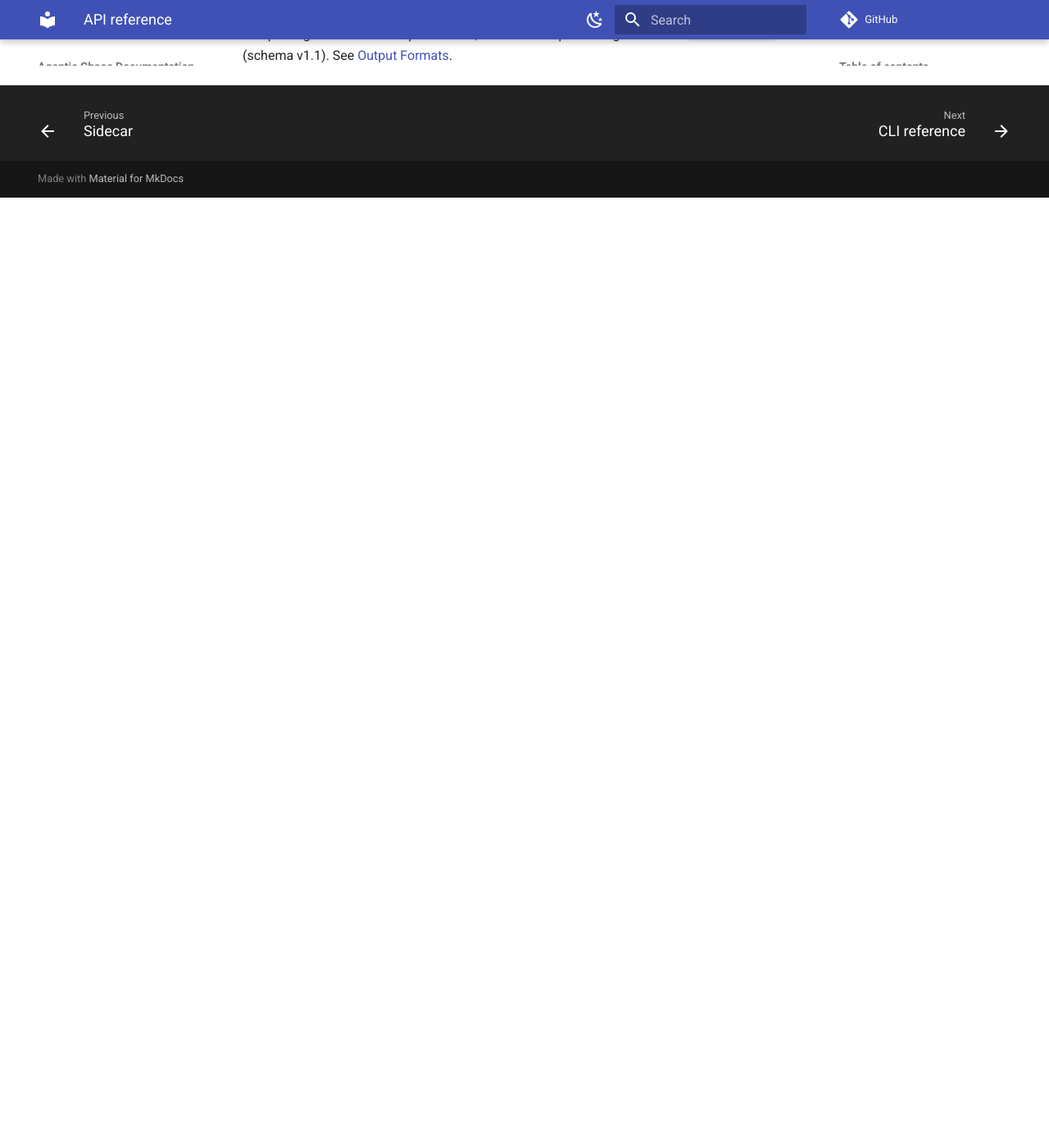
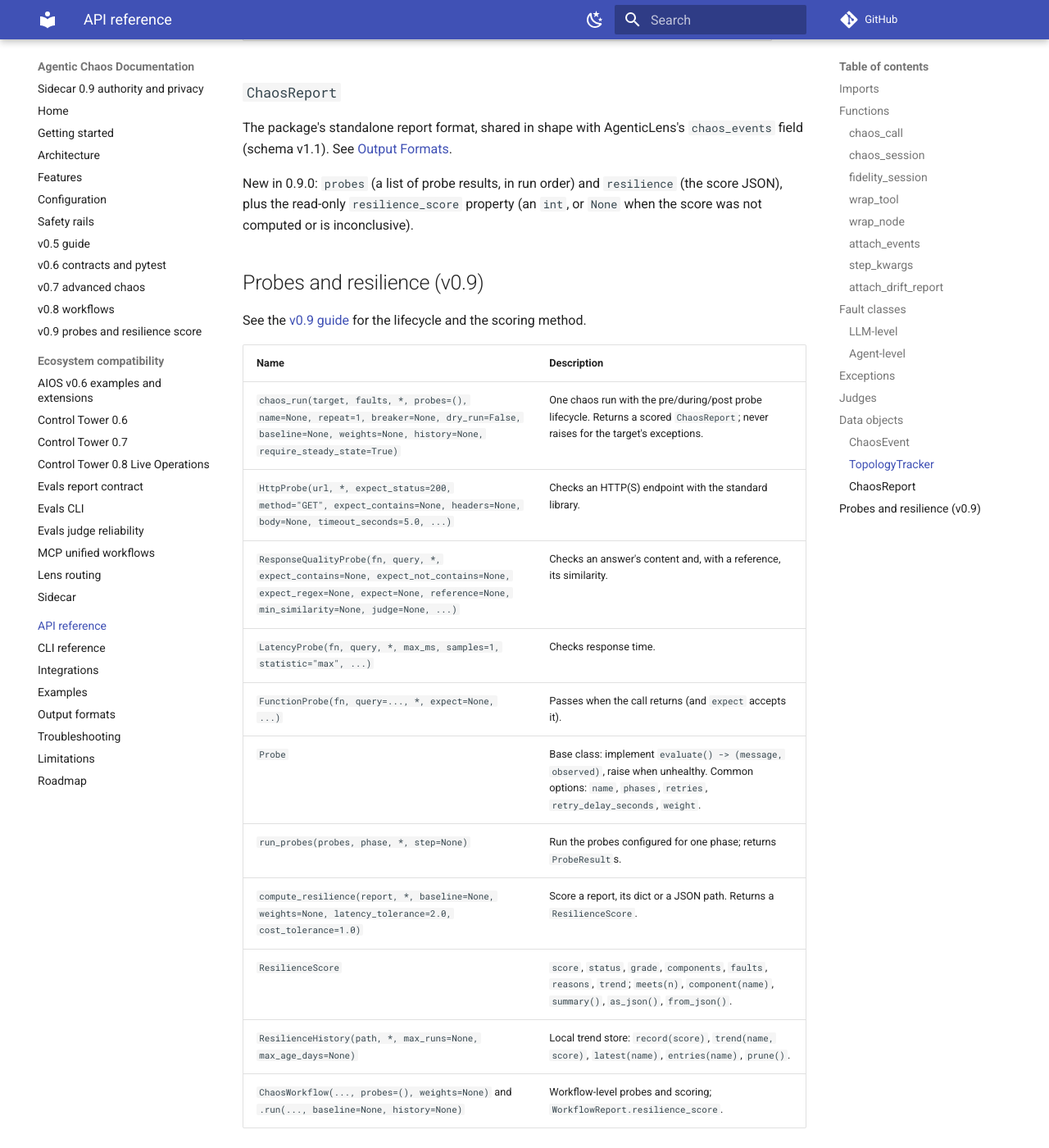
Before and after one commit to DeepAgentLabs/agentic-chaos, an MkDocs documentation site: the page built from docs/api-reference.md, in a window 1280 px wide and 1400 px high, scrolled down 5573 px. Shown: the whole window at 82% size. Built offline with MkDocs 1.6.1 and Material for MkDocs 9.7.7, drawn with Linux system fonts in a browser that asks for light colours; comment, search, counter and statistics services are not loaded; before the commit the page ends 5814 px from its top, so only the background shows below that; some of the changed text lies outside the part shown.

Commit message:
docs(api): document probes, chaos_run and resilience scoring

```diff
--- a/docs/api-reference.md
+++ b/docs/api-reference.md
@@ -5,7 +5,7 @@ The Python API for `agentic-chaos`. The core is importable from `agentic_chaos`
 `agentic_chaos.integrations.agenticlens`.
 
 !!! note
-    The package is alpha. Names and signatures below reflect the v0.4.0 release and may
+    The package is alpha. Names and signatures below reflect the 0.9.0 release and may
     change between minor versions. Run `help(agentic_chaos)` in your environment for the
     authoritative signatures.
 
@@ -26,6 +26,12 @@ from agentic_chaos import (
     chaos_call, chaos_session, fidelity_session,
     HeuristicJudge, SilentDegradationFault, ToolCallFailureFault,
     TopologyTracker, wrap_tool,
+)
+
+# Probes and the resilience score (v0.9)
+from agentic_chaos import (
+    chaos_run, HttpProbe, ResponseQualityProbe, LatencyProbe, FunctionProbe, Probe,
+    compute_resilience, ResilienceScore, ResilienceHistory,
 )
 
 # Optional integration (requires agentic-chaos[agenticlens])
@@ -205,3 +211,25 @@ See [Configuration](configuration.md#fault-parameters) for what each parameter d
 
 The package's standalone report format, shared in shape with AgenticLens's
 `chaos_events` field (schema v1.1). See [Output Formats](output-formats.md).
+
+New in 0.9.0: `probes` (a list of probe results, in run order) and `resilience`
+(the score JSON), plus the read-only `resilience_score` property (an `int`, or
+`None` when the score was not computed or is inconclusive).
+
+## Probes and resilience (v0.9)
+
+See the [v0.9 guide](v0.9.md) for the lifecycle and the scoring method.
+
+| Name | Description |
+| --- | --- |
+| `chaos_run(target, faults, *, probes=(), name=None, repeat=1, breaker=None, dry_run=False, baseline=None, weights=None, history=None, require_steady_state=True)` | One chaos run with the pre/during/post probe lifecycle. Returns a scored `ChaosReport`; never raises for the target's exceptions. |
+| `HttpProbe(url, *, expect_status=200, method="GET", expect_contains=None, headers=None, body=None, timeout_seconds=5.0, ...)` | Checks an HTTP(S) endpoint with the standard library. |
+| `ResponseQualityProbe(fn, query, *, expect_contains=None, expect_not_contains=None, expect_regex=None, expect=None, reference=None, min_similarity=None, judge=None, ...)` | Checks an answer's content and, with a reference, its similarity. |
+| `LatencyProbe(fn, query, *, max_ms, samples=1, statistic="max", ...)` | Checks response time. |
+| `FunctionProbe(fn, query=..., *, expect=None, ...)` | Passes when the call returns (and `expect` accepts it). |
+| `Probe` | Base class: implement `evaluate() -> (message, observed)`, raise when unhealthy. Common options: `name`, `phases`, `retries`, `retry_delay_seconds`, `weight`. |
+| `run_probes(probes, phase, *, step=None)` | Run the probes configured for one phase; returns `ProbeResult`s. |
+| `compute_resilience(report, *, baseline=None, weights=None, latency_tolerance=2.0, cost_tolerance=1.0)` | Score a report, its dict or a JSON path. Returns a `ResilienceScore`. |
+| `ResilienceScore` | `score`, `status`, `grade`, `components`, `faults`, `reasons`, `trend`; `meets(n)`, `component(name)`, `summary()`, `as_json()`, `from_json()`. |
+| `ResilienceHistory(path, *, max_runs=None, max_age_days=None)` | Local trend store: `record(score)`, `trend(name, score)`, `latest(name)`, `entries(name)`, `prune()`. |
+| `ChaosWorkflow(..., probes=(), weights=None)` and `.run(..., baseline=None, history=None)` | Workflow-level probes and scoring; `WorkflowReport.resilience_score`. |
```
